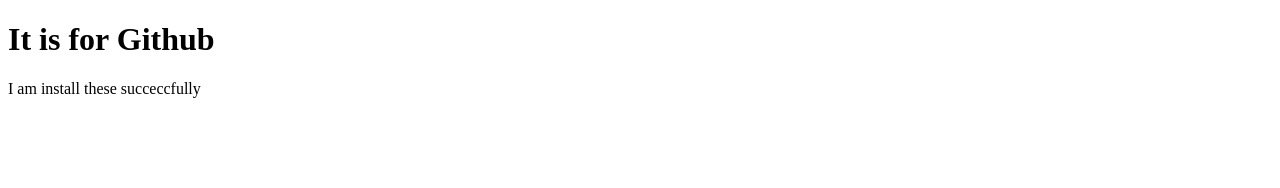
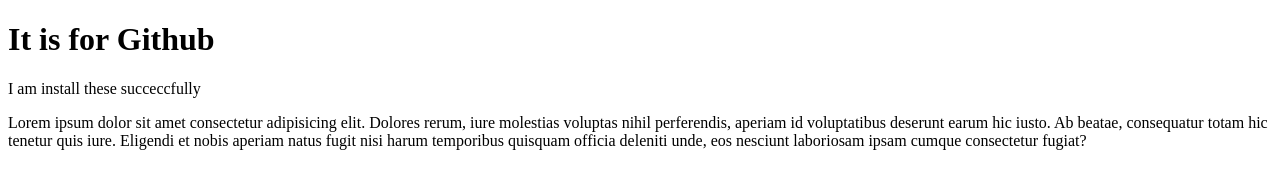
Before and after one commit to FloraSuccessfully/demo-testy, a plain HTML site: page assets/css/index.html in a window 1280 px wide. Drawn offline with Linux system fonts and the light colour scheme.

Commit message:
add text

```diff
--- a/assets/css/index.html
+++ b/assets/css/index.html
@@ -9,6 +9,7 @@
 <body>
     <h1>It is for Github</h1>
     <p>I am install these succeccfully</p>
+    <p>Lorem ipsum dolor sit amet consectetur adipisicing elit. Dolores rerum, iure molestias voluptas nihil perferendis, aperiam id voluptatibus deserunt earum hic iusto. Ab beatae, consequatur totam hic tenetur quis iure. Eligendi et nobis aperiam natus fugit nisi harum temporibus quisquam officia deleniti unde, eos nesciunt laboriosam ipsam cumque consectetur fugiat?</p>
 
 </body>
 </html>
```
